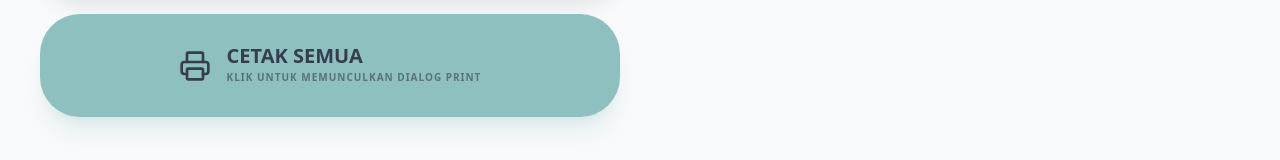
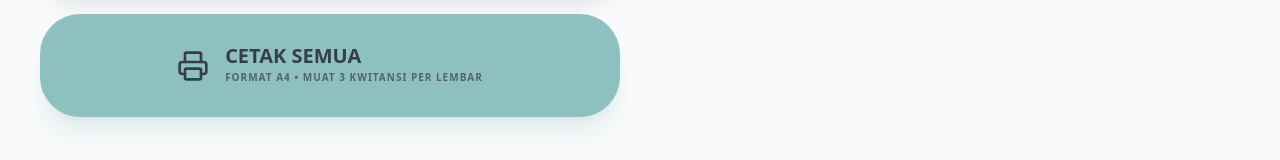
Before and after one commit to errorcript/neoma-kwitansi, a Next.js app: page / in a window 1280 px wide. Shown: the part 618-778 px from the top of the page. Built offline with nearby package versions, Linux system fonts and the light colour scheme.

Commit message:
Fix: Added A4 print capacity info and finalized dashboard usability

```diff
--- a/src/app/page.tsx
+++ b/src/app/page.tsx
@@ -190,7 +190,9 @@ export default function Home() {
              <Printer className="w-8 h-8" />
              <div className="text-left">
                 <p className="font-black text-xl leading-none">CETAK SEMUA</p>
-                <p className="text-[10px] font-bold opacity-60 uppercase tracking-widest mt-1">Klik untuk memunculkan dialog print</p>
+                <p className="text-[10px] font-bold opacity-70 uppercase tracking-widest mt-1">
+                  Format A4 • Muat 3 kwitansi per lembar
+                </p>
              </div>
           </button>
         </section>
```
